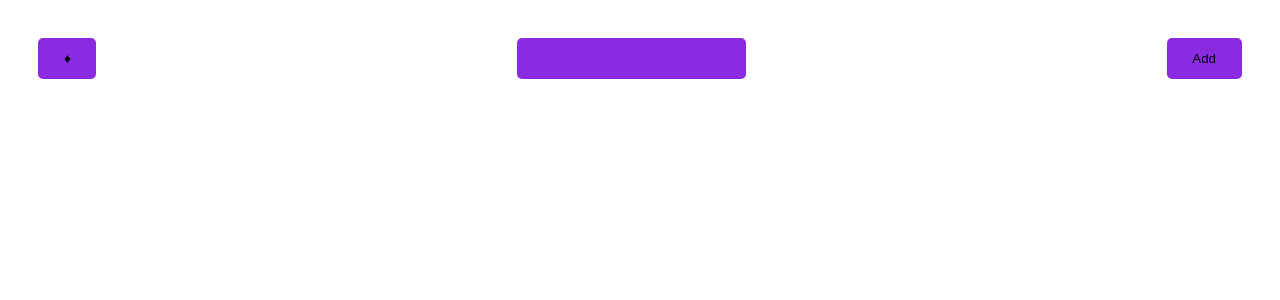
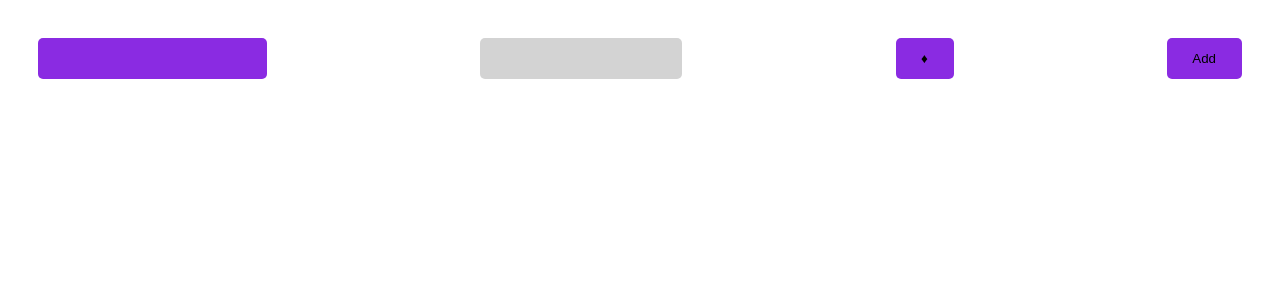
Before and after one commit to tramallo/exercise-emoji_todo_list, a React (Vite) app: page / in a window 1280 px wide. Shown: the top 300 px of the page. Built offline with nearby package versions, Linux system fonts and the light colour scheme.

Commit message:
NewTodo -> modified to test Combobox component

```diff
--- a/src/components/NewTodo.css
+++ b/src/components/NewTodo.css
@@ -17,7 +17,7 @@
   --emoji-selector-padding: var(--new-todo-padding);
 }
 
-.new-todo > .combobox {
+.new-todo > .customCombobox {
   --combobox-color: var(--new-todo-color);
   --combobox-focus-color: var(--new-todo-focus-color);
   --combobox-padding: var(--new-todo-padding);
--- a/src/components/NewTodo.tsx
+++ b/src/components/NewTodo.tsx
@@ -33,14 +33,21 @@ export default function NewTodo({ onNewTodo, options }: NewTodoProps) {
 
   return (
     <div className="new-todo">
+      <ComboBox
+        className="customCombobox"
+        optionValues={options?.nameSuggestions ?? ["op1", "op2"]}
+        onSelect={setName}
+        options={{ allowCustomInput: true, allowNullish: true }}
+      />
+      <ComboBox
+        className="defaultCombobox"
+        optionValues={options?.nameSuggestions ?? ["op1", "op2"]}
+        onSelect={setName}
+        options={{ allowCustomInput: true, allowNullish: true }}
+      />
       <EmojiSelector
         onSelect={setEmoji}
         defaultValue={options?.defaultEmoji ?? "O"}
-      />
-      <ComboBox
-        optionValues={options?.nameSuggestions}
-        onSelect={setName}
-        options={{ allowCustomInput: true, allowNullish: true }}
       />
       <button onClick={handleAddClick}>Add</button>
     </div>
```
